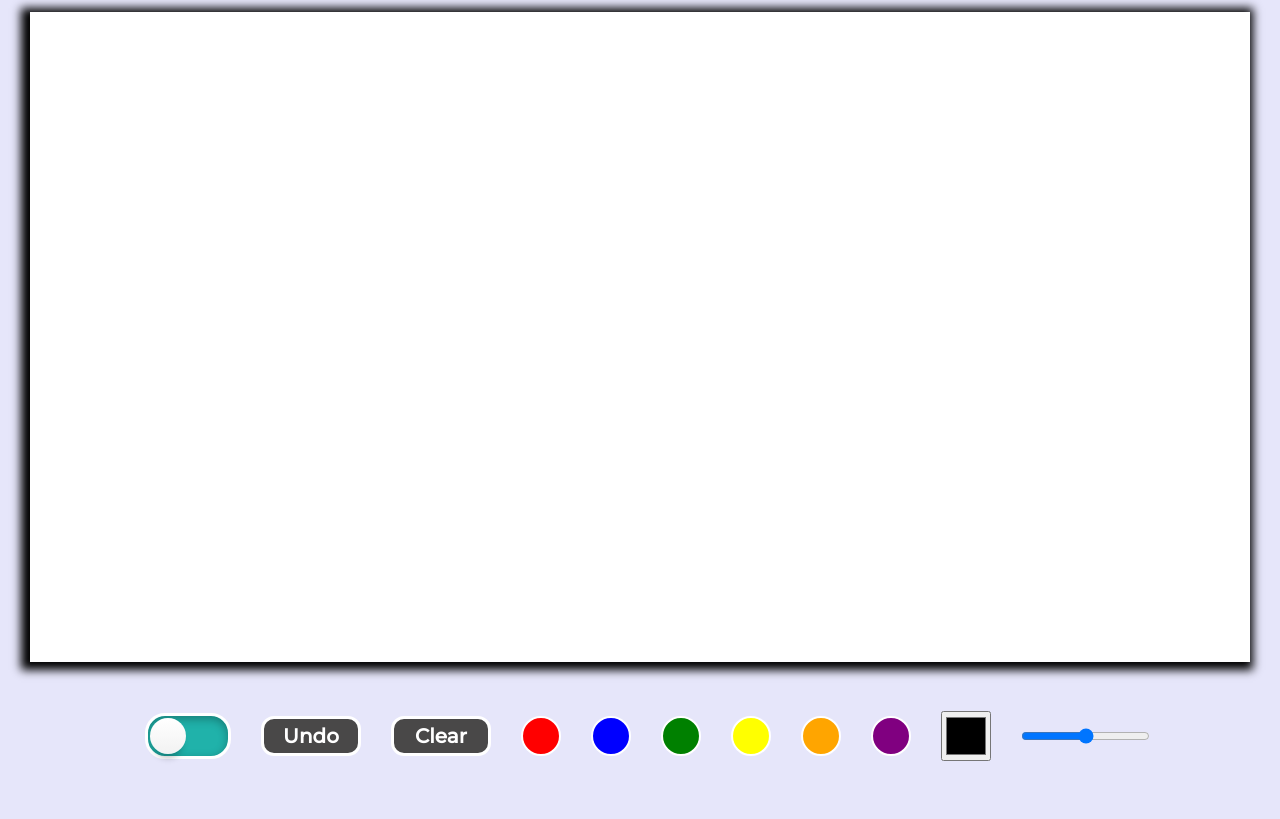
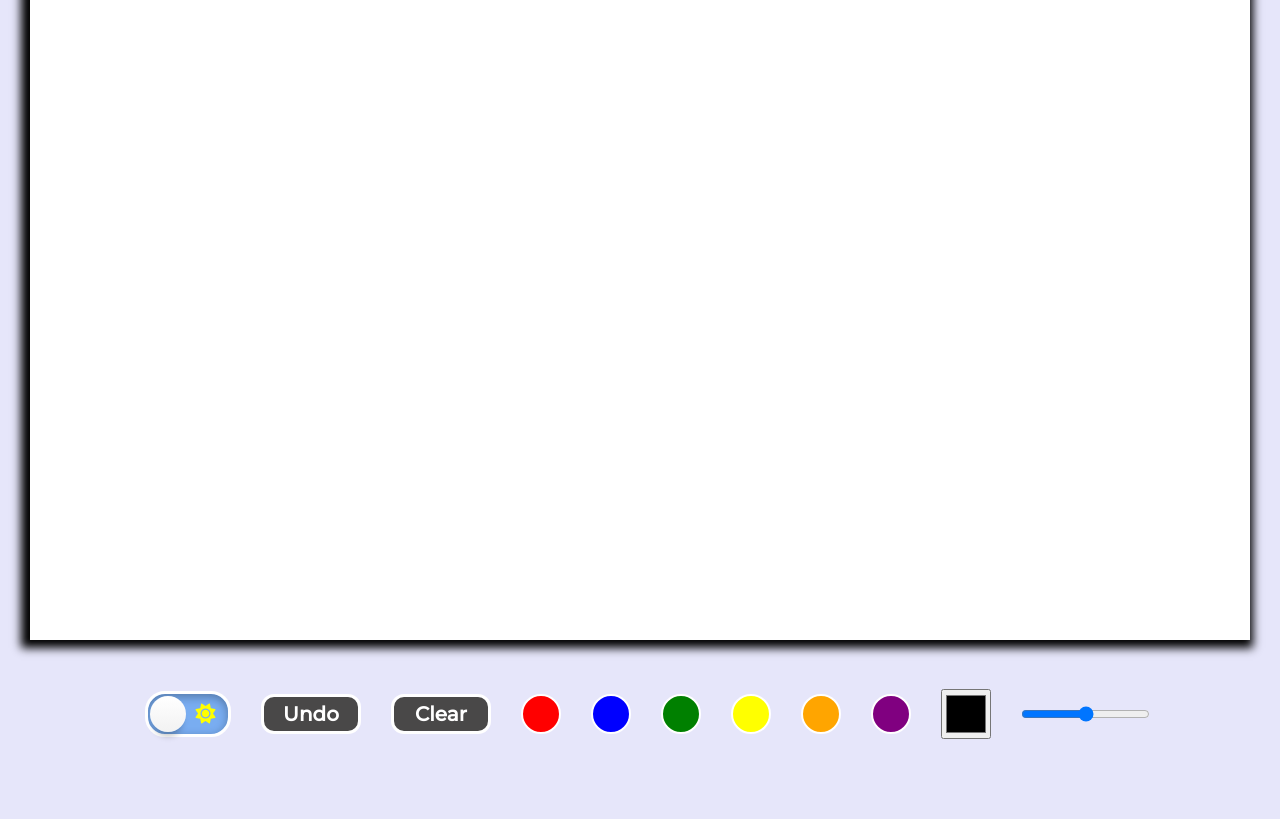
Before and after one commit to vjards/drawing-app, a plain HTML site: page index.html in a window 1280 px wide. Shown: the part 130-949 px from the top of the page. After the commit the page ends 927 px from the top, so only its background shows below. Drawn offline with Linux system fonts and the light colour scheme.

Commit message:
Added icons to toggle switch

```diff
--- a/css/styles.css
+++ b/css/styles.css
@@ -7,6 +7,7 @@ body{
     font-family: 'Permanent Marker', cursive;
     font-size: 20px;
 }
+
 
 /*GO PICASSO DARK MODE SETTINGS*/
 body.dark-mode{
@@ -26,6 +27,7 @@ h1{
     display:flex;
     justify-content: center;
     color:black;
+    margin-bottom:5px;
 }
 
 .tools{
@@ -74,13 +76,24 @@ h1{
     width: 80px;
     height: 40px;
     margin:0 15px 30px 30px;
-    background:lightseagreen;
+    background:rgb(121, 173, 241);
     border:3px solid white;
     align-self:center;
     position:relative;
     border-radius:20px;
     box-shadow: inset 0 3px 10px rgba(0,0,0,.3);
     cursor: pointer;
+}
+
+/*FONT AWESOME ICONS*/
+.fa-sun{
+    color:yellow;
+    margin-left: 20px;
+    margin-top:10px;
+}
+.fa-moon{
+    color:yellow;
+    margin-left:5px;
 }
 
 /*toggle button*/
--- a/index.html
+++ b/index.html
@@ -14,6 +14,7 @@
         <link rel="preconnect" href="https://fonts.googleapis.com">
         <link rel="preconnect" href="https://fonts.gstatic.com" crossorigin>
         <link href="https://fonts.googleapis.com/css2?family=Permanent+Marker&display=swap" rel="stylesheet">
+        <script src="https://kit.fontawesome.com/7f8ebc4f99.js" crossorigin="anonymous"></script>
     </head>
 
     <body>
@@ -22,13 +23,22 @@
             <!--GO PICASSO CANVAS-->
            <canvas id="canvas"></canvas>
            <!--<div class="dark-mode"></div>-->
+
            <!--GO PICASSO APP TOOLS-->
                 <div class="tools">
+
                     <!--TOGGLE SWITCH-->
                    <label class="switch">
                        <input type ="checkbox" id="toggle"/>
-                       <div class="toggle-btn"></div>
+                       <div class="toggle-btn">
+                        <i class="fas fa-moon"></i>
+                        <i class="fas fa-sun"></i>
+                       </div>
                    </label>
+
+                   <!--FONT AWESOME ICONS-->
+                   <!--<i class="fas fa-sun"></i>-->
+                   <!--<i class="fas fa-moon"></i>-->
 
                     <!-- UNDO BUTTON-->
                     <button onClick ="undo_last()"type="button" class="button">Undo</button>
```
